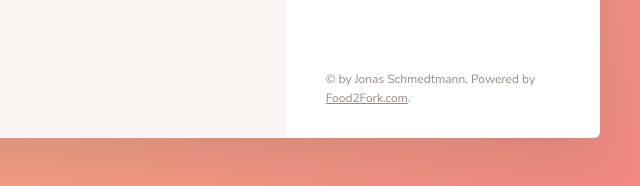
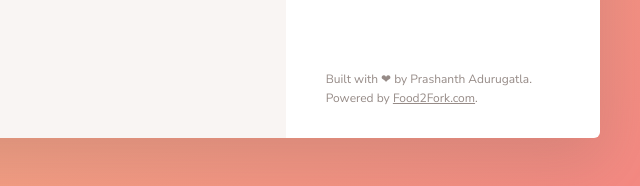
Before and after one commit to PrashanthAdurugatla/RecipesApp, a website built with webpack: page dist/index.html in a window 1280 px wide. Shown: the part 1013-1199 px from the top of the page, 640-1280 px from the left. Built offline with nearby package versions, Linux system fonts and the light colour scheme.

Commit message:
initial Commit

```diff
--- a/dist/index.html
+++ b/dist/index.html
@@ -429,8 +429,8 @@
             </ul>
 
             <div class="copyright">
-                &copy; by Jonas Schmedtmann. Powered by
-                <a href="http://food2fork.com" target="_blank" class="link">Food2Fork.com</a>.
+                <p>Built with &#10084; by <a href="https://www.linkedin.com/in/padurugatla/" target="_blank" class="link" style="text-decoration: none"> Prashanth Adurugatla</a>.</p>
+                Powered by <a href="http://food2fork.com" target="_blank" class="link">Food2Fork.com</a>.
             </div>
 
         </div>
```
